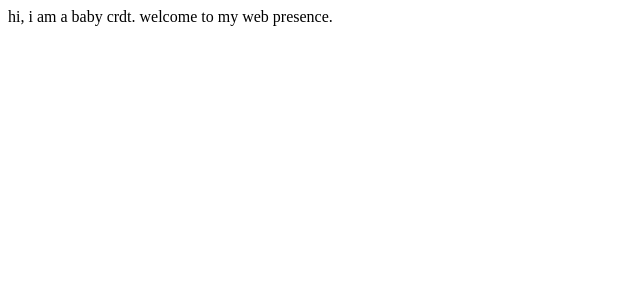
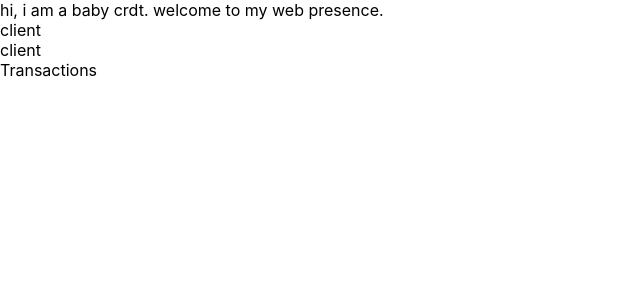
Before and after one commit to cindywu/baby-crdt, a Next.js app: page / in a window 1280 px wide. Shown: the top 300 px of the page, without its empty margins (0-640 px from the left). Built offline with nearby package versions, Linux system fonts and the light colour scheme.

Commit message:
add typescript, global styles

```diff
--- /dev/null
+++ b/components/client.tsx
@@ -0,0 +1,7 @@
+import React from 'react'
+
+export default function Client() {
+  return (
+    <div>client</div>
+  )
+}
--- /dev/null
+++ b/components/transactions.tsx
@@ -0,0 +1,7 @@
+import React from 'react'
+
+export default function Transactions() {
+  return (
+    <div>Transactions</div>
+  )
+}
--- a/package.json
+++ b/package.json
@@ -9,5 +9,9 @@
     "next": "^12.1.0",
     "react": "^17.0.2",
     "react-dom": "^17.0.2"
+  },
+  "devDependencies": {
+    "@types/react": "18.0.27",
+    "typescript": "4.9.4"
   }
 }
--- /dev/null
+++ b/pages/_app.tsx
@@ -0,0 +1,6 @@
+import { AppProps } from 'next/app'
+import '../styles/global.css'
+
+export default function MyApp({ Component, pageProps }: AppProps) {
+  return <Component {...pageProps} />
+}
--- a/pages/index.jsx
+++ /dev/null
@@ -1,7 +0,0 @@
-import React from 'react'
-
-export default function Home() {
-  return (
-    <div>hi, i am a baby crdt. welcome to my web presence.</div>
-  )
-}
--- /dev/null
+++ b/pages/index.tsx
@@ -0,0 +1,14 @@
+import React from 'react'
+import Client from '../components/client'
+import Transactions from '../components/transactions'
+
+export default function Home() {
+  return (
+    <div>
+      hi, i am a baby crdt. welcome to my web presence.
+      <Client/>
+      <Client/>
+      <Transactions/>
+    </div>
+  )
+}
--- /dev/null
+++ b/styles/global.css
@@ -0,0 +1,15 @@
+html,
+body {
+  padding: 0;
+  margin: 0;
+  font-family: -apple-system, BlinkMacSystemFont, Segoe UI, Roboto, Oxygen, Ubuntu, Cantarell, Fira Sans, Droid Sans, Helvetica Neue, sans-serif;
+}
+
+a {
+  color: inherit;
+  text-decoration: none;
+}
+
+* {
+  box-sizing: border-box;
+}
```
Also changed, not shown: tsconfig.json (added, +30 -0 lines), 2 other files (tests, documents, lock files or other folders).
